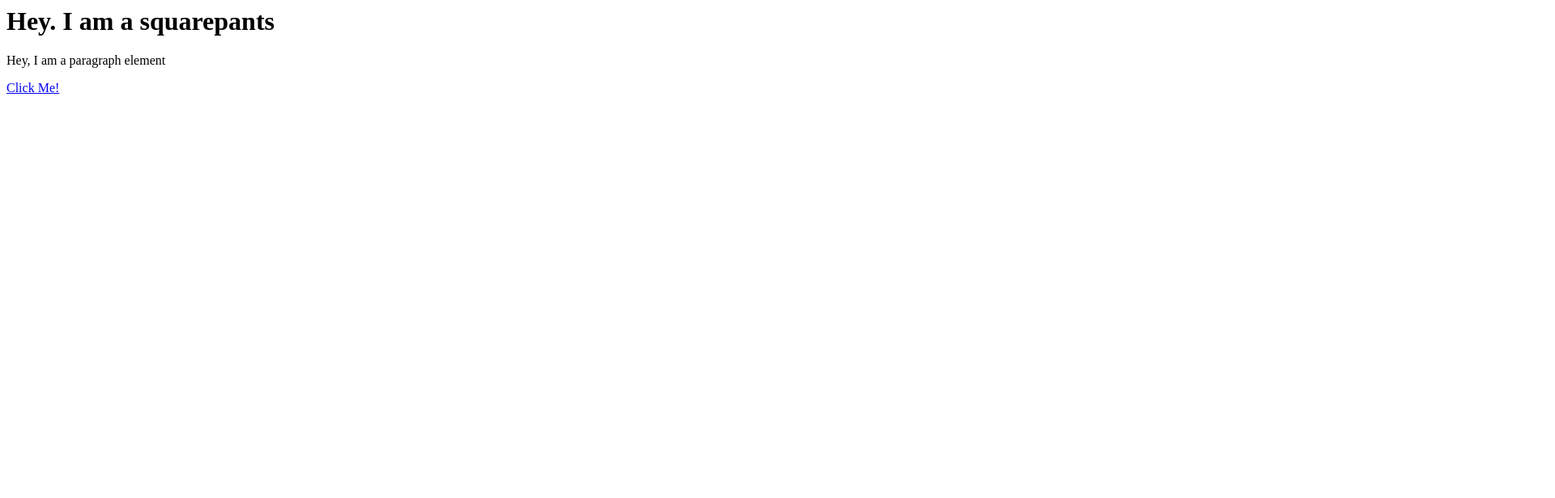
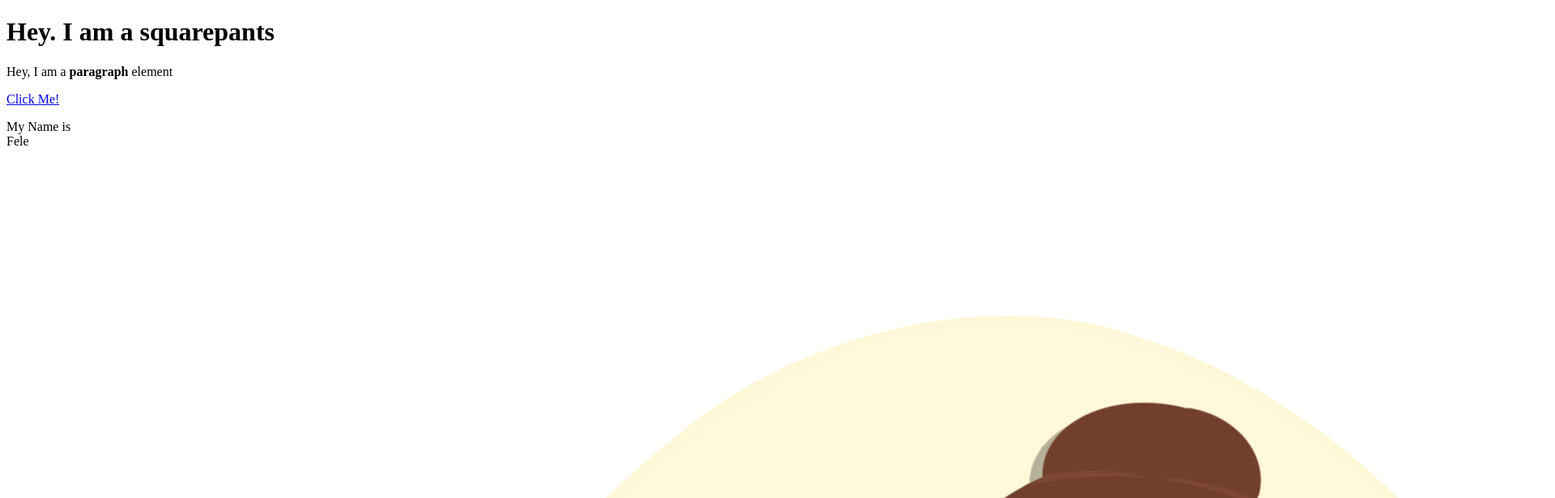
Before and after one commit to mxien23/Garfield, a plain HTML site: page test.html in a window 1280 px wide. Shown: the top 616 px of the page at 81% size, 1920 px wide, since content can reach past the window. Drawn offline with Linux system fonts and the light colour scheme.

Commit message:
Added Image and few more elements

```diff
--- a/test.html
+++ b/test.html
@@ -1,3 +1,14 @@
-<h1>Hey. I am a squarepants</h1>
-<p>Hey, I am a paragraph element</p>
-<a href="https://google.com" target="_blank" title="Let's google">Click Me!</a>
+<!DOCTYPE html>
+<html>
+<head>
+	<title>Test Page</title>
+</head>
+<body>
+	<h1>Hey. I am a squarepants</h1>
+	<p>Hey, I am a <b>paragraph</b> element</p>
+	<a href="https://google.com" target="_blank" title="Let's google">Click Me!</a>
+	<p>My Name is <br>
+	Fele</p>
+	<img src="img/test.jpg">
+</body>
+</html>
```
Also changed, not shown: img/Test.jpg (added).
